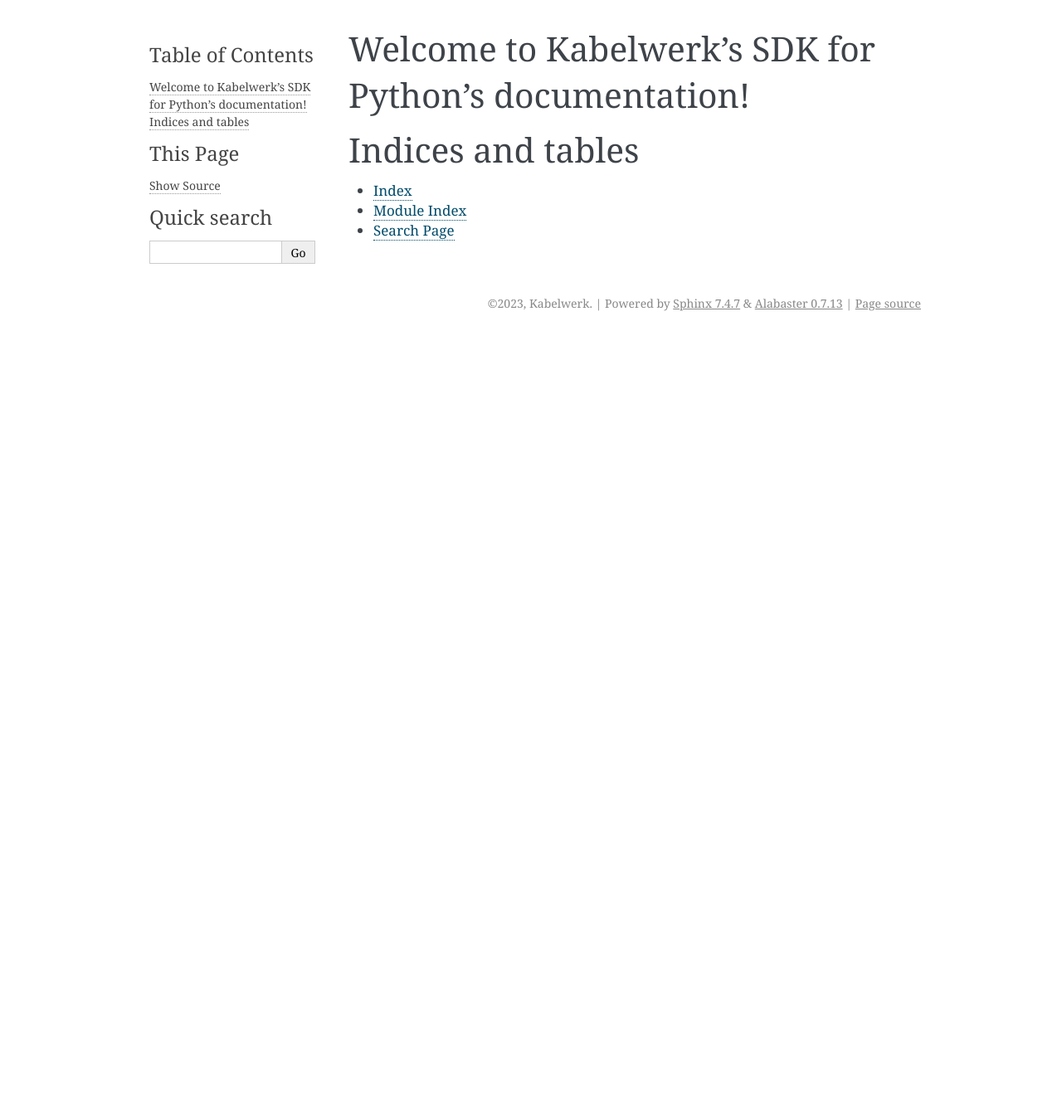
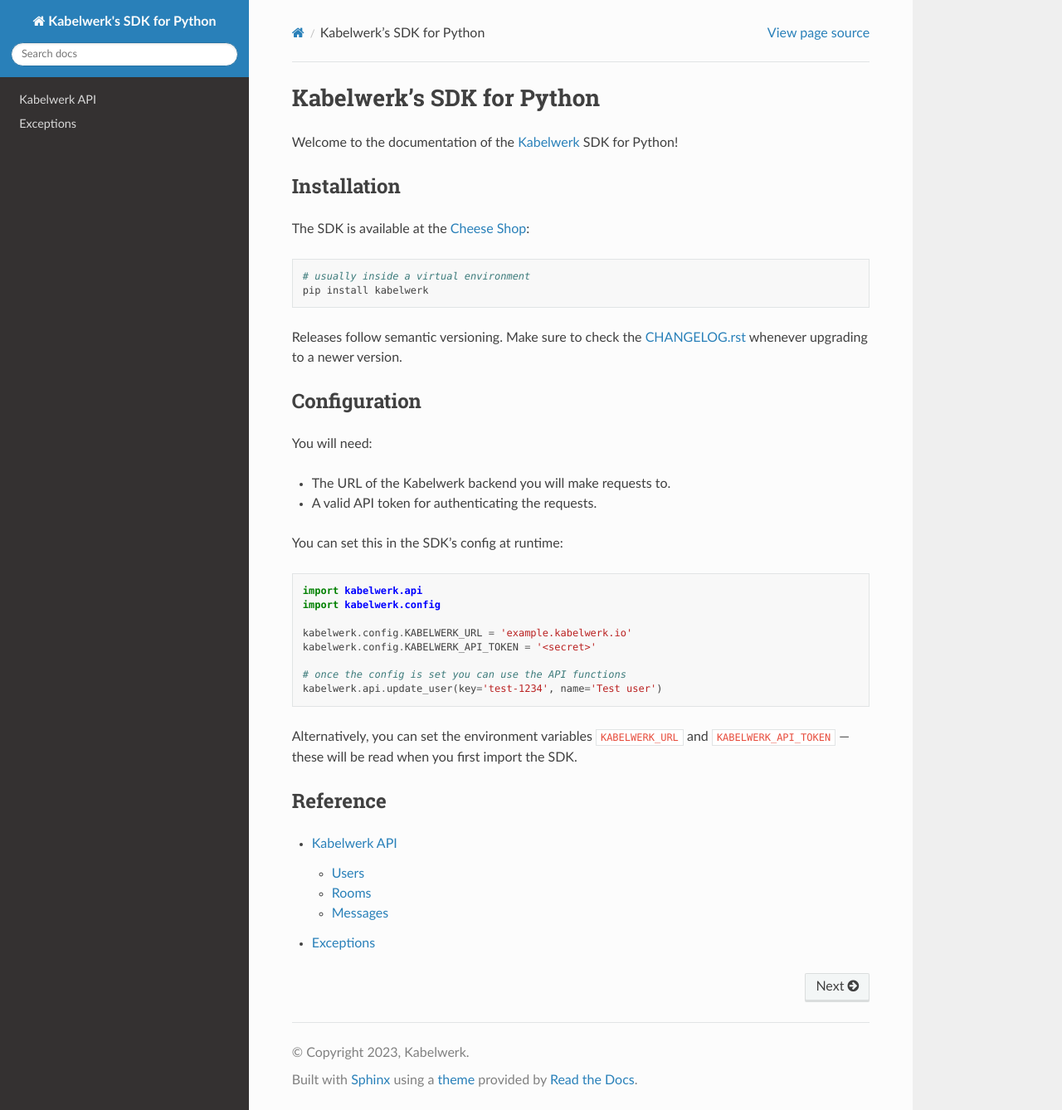
Before and after one commit to kabelwerk/sdk-python, a Sphinx documentation site: the page built from docs/index.rst, in a window 1280 px wide and 1338 px high. Shown: the whole window at 83% size. Built offline with Sphinx 7.4.7 and the Read the Docs theme 2.0.0, drawn with Linux system fonts in a browser that asks for light colours.

Commit message:
Docs: first presentable version.

```diff
--- a/docs/conf.py
+++ b/docs/conf.py
@@ -2,6 +2,13 @@
 #
 # For the full list of built-in configuration values, see the documentation:
 # https://www.sphinx-doc.org/en/master/usage/configuration.html
+
+import os.path
+import sys
+
+# include the project dir so that autodoc can find the source code
+sys.path.append(os.path.abspath(os.path.join(__file__, '../..')))
+
 
 # -- Project information -----------------------------------------------------
 # https://www.sphinx-doc.org/en/master/usage/configuration.html#project-information
@@ -11,18 +18,21 @@
 author = 'Kabelwerk'
 release = '0.1.0'
 
+
 # -- General configuration ---------------------------------------------------
 # https://www.sphinx-doc.org/en/master/usage/configuration.html#general-configuration
 
-extensions = []
+extensions = [
+    'sphinx.ext.autodoc',
+    'sphinx.ext.napoleon',
+]
 
 templates_path = ['_templates']
 exclude_patterns = ['_build', 'Thumbs.db', '.DS_Store']
 
 
-
 # -- Options for HTML output -------------------------------------------------
 # https://www.sphinx-doc.org/en/master/usage/configuration.html#options-for-html-output
 
-html_theme = 'alabaster'
+html_theme = 'sphinx_rtd_theme'
 html_static_path = ['_static']
--- a/docs/index.rst
+++ b/docs/index.rst
@@ -1,20 +1,56 @@
-.. Kabelwerk's SDK for Python documentation master file, created by
-   sphinx-quickstart on Sun Jul 23 09:28:50 2023.
-   You can adapt this file completely to your liking, but it should at least
-   contain the root `toctree` directive.
+Kabelwerk's SDK for Python
+==========================
 
-Welcome to Kabelwerk's SDK for Python's documentation!
-======================================================
+Welcome to the documentation of the `Kabelwerk`_ SDK for Python!
+
+
+Installation
+------------
+
+The SDK is available at the `Cheese Shop`_:
+
+.. code:: sh
+
+    # usually inside a virtual environment
+    pip install kabelwerk
+
+Releases follow semantic versioning. Make sure to check the `CHANGELOG.rst`_
+whenever upgrading to a newer version.
+
+
+Configuration
+-------------
+
+You will need:
+
+- The URL of the Kabelwerk backend you will make requests to.
+- A valid API token for authenticating the requests.
+
+You can set this in the SDK's config at runtime:
+
+.. code:: python
+
+    import kabelwerk.api
+    import kabelwerk.config
+
+    kabelwerk.config.KABELWERK_URL = 'example.kabelwerk.io'
+    kabelwerk.config.KABELWERK_API_TOKEN = '<secret>'
+
+    # once the config is set you can use the API functions
+    kabelwerk.api.update_user(key='test-1234', name='Test user')
+
+Alternatively, you can set the environment variables ``KABELWERK_URL`` and
+``KABELWERK_API_TOKEN`` — these will be read when you first import the SDK.
+
+
+Reference
+---------
 
 .. toctree::
-   :maxdepth: 2
-   :caption: Contents:
+   api
+   exceptions
 
 
-
-Indices and tables
-==================
-
-* :ref:`genindex`
-* :ref:`modindex`
-* :ref:`search`
+.. _`Kabelwerk`: https://kabelwerk.io
+.. _`Cheese Shop`: https://pypi.org/project/kabelwerk/
+.. _`CHANGELOG.rst`: https://github.com/kabelwerk/sdk-python/blob/master/CHANGELOG.rst
```
Also changed, not shown: docs/api.rst (added, +21 -0 lines), docs/exceptions.rst (added, +8 -0 lines).
